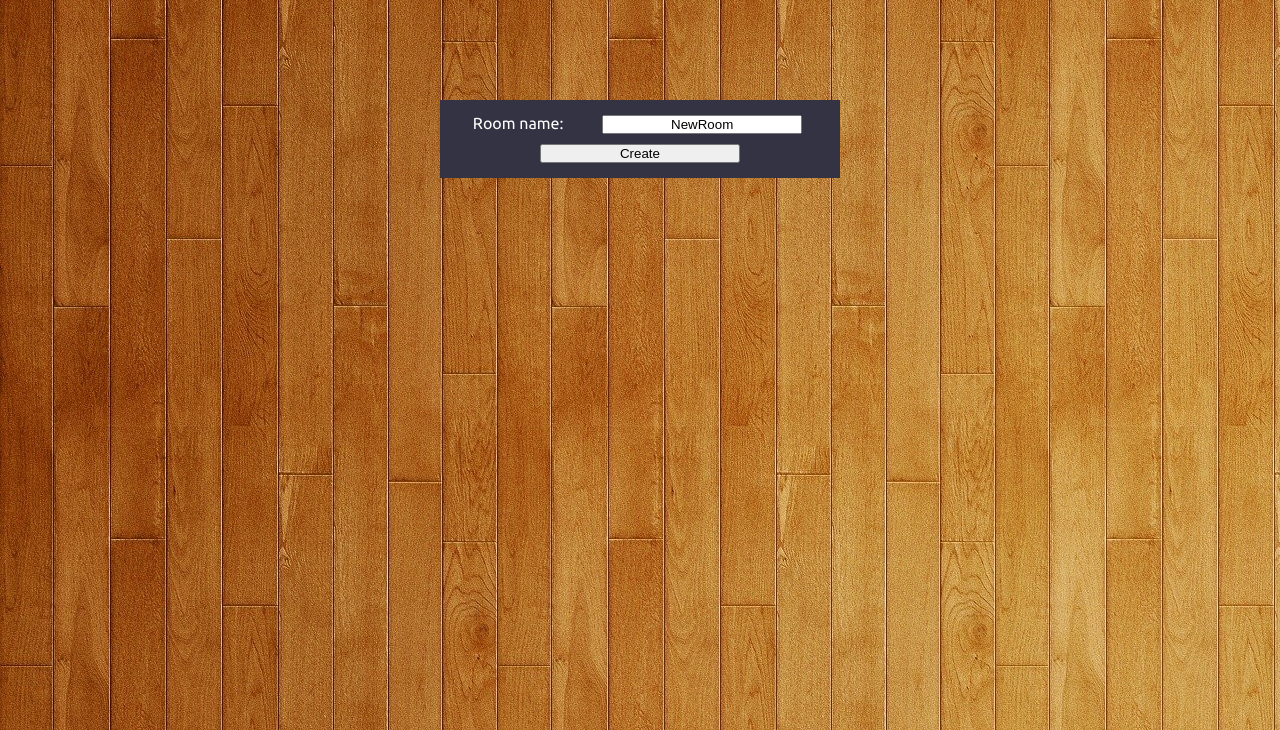
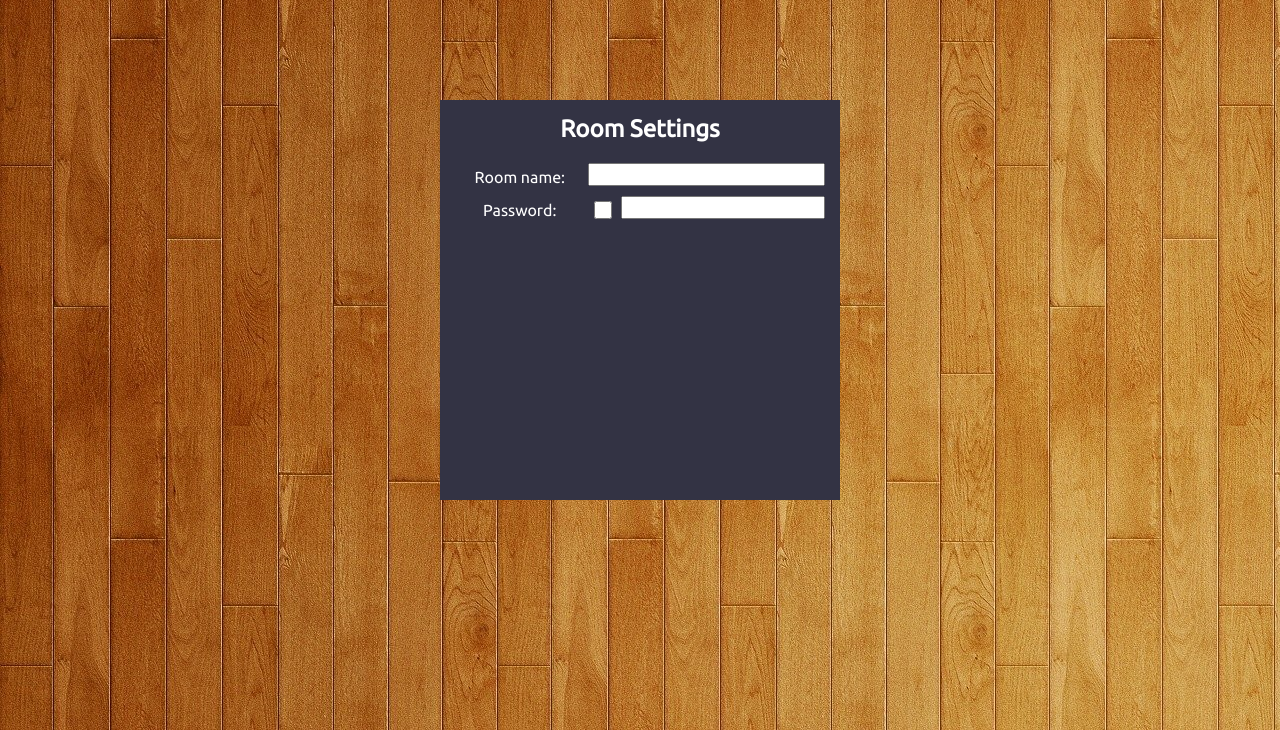
Before and after one commit to MojiRiAnt/secret-hitler, a Flask app: page /host in a window 1280 px wide. Shown: the part 70-800 px from the top of the page. Run offline with Flask 2, Linux system fonts and the light colour scheme.

Commit message:
Improve some HTML

```diff
--- a/server/resources/templates/host.html
+++ b/server/resources/templates/host.html
@@ -12,12 +12,15 @@
         <h1>Host a Room</h1>
     </header>
     <form>
-        <label>Room name:</label>
-        <input type="text" value="NewRoom"/><br/>
-        <!--input type="text" value="Password"/><br/>
-        <input type="checkbox"/>
-        <span>Use password</span><br/-->
-        <input type="submit" value="Create"/>
+        <h2>Room Settings</h2>
+        <div class="grid">
+            <label>Room name:</label>
+            <input type="text" id="inputTextRoomName" value=""/>
+            <label>Password:</label>
+            <input type="checkbox" id="inputCheckboxUsePwd"/>
+            <input type="password" id="inputPasswordRoomPwd" value=""/>
+        </div>
+        <!--input type="submit" id="inputSubmit" value="Create"/-->
     </form>
 
     <h1 class="small-screen-error">Please, use wider screen!</h1>
--- a/server/resources/templates/styles/global.css
+++ b/server/resources/templates/styles/global.css
@@ -3,7 +3,6 @@
 * {
     margin: 0;
     padding: 0;
-
     box-sizing: border-box;
 }
 
@@ -25,7 +24,6 @@ header {
 
     text-align: center;
 }
-
 header > img {
     padding: inherit;
     width: auto;
@@ -37,13 +35,21 @@ header > img {
 
     border-radius: 30%;
 }
-@media (max-width:400px) {
+header >  h1 {
+    padding-top: inherit;
+    color: #fff;
+}
+@media (min-width:231px) and (max-width:400px) {
 header > img {
     display: none;
 }
 }
-
-header >  h1 {
-    padding-top: inherit;
-    color: #fff;
+@media (max-width:230px) {
+header > h1 {
+    display: none;
 }
+header > img {
+    position: relative;
+    top: -10px;
+}
+}
--- a/server/resources/templates/styles/host.css
+++ b/server/resources/templates/styles/host.css
@@ -1,38 +1,44 @@
+form {
+    margin-top: 100px;
+    margin-left: auto;
+    margin-right: auto;
+    padding: 15px;
+    width: 400px;
+    height: 400px;
+
+    text-align: center;
+
+    background: #333344;
+}
 @media (max-width:500px) {
 form {
     display: none;
 }
 }
-@media (min-width:501px) {
-.small-screen-error {
-    display: none;
-}
-}
 
-form {
-    margin-top: 100px;
-    margin-left: auto;
-    margin-right: auto;
-    padding: 10px;
-    width: 400px;
-    height: auto;
 
-    text-align: center;
-
-    background: #333344;
-}
-
-form > label {
-    margin-right: 30px;
+form > h2 {
+    margin-bottom: 20px;
 
     color: #fff;
 }
 
-form > input {
-    margin: 5px;
-    width: 200px;
 
-    text-align: center;
+form > .grid {
+    display: grid;
+    grid-template-columns: 35% 8% 55%;
+    grid-column-gap: 1%;
+    grid-row-gap: 10px;
+}
+.grid > input[type=text] {
+    grid-column: 2/4;
+}
+.grid > label {
+    margin-top: 5px;
+    color: #fff;
+}
+.grid > input[type=checkbox] {
+    margin-top: 5px;
 }
 
 .small-screen-error {
@@ -40,3 +46,8 @@ form > input {
     color: #eef;
     text-align: center;
 }
+@media (min-width:501px) {
+.small-screen-error {
+    display: none;
+}
+}
```
